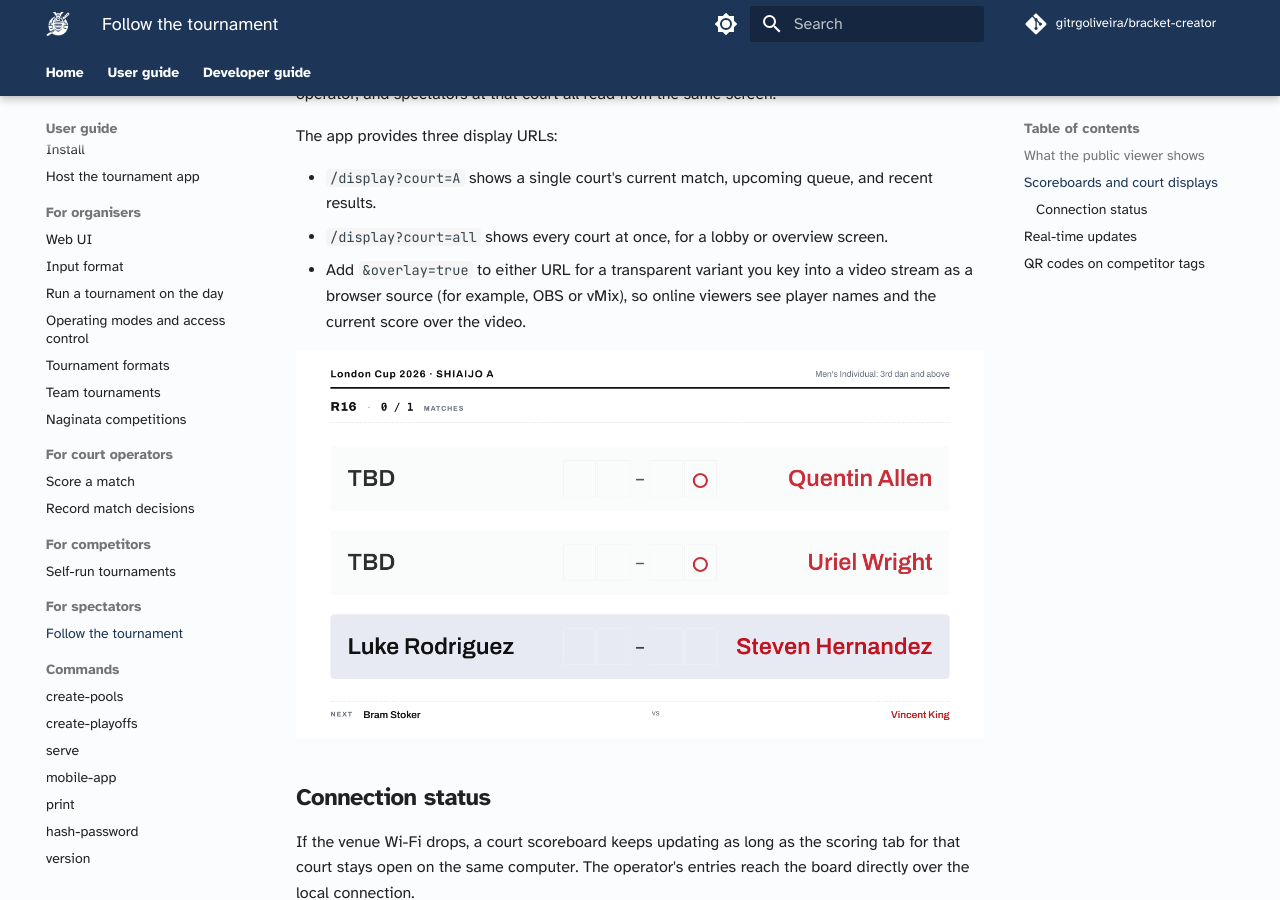
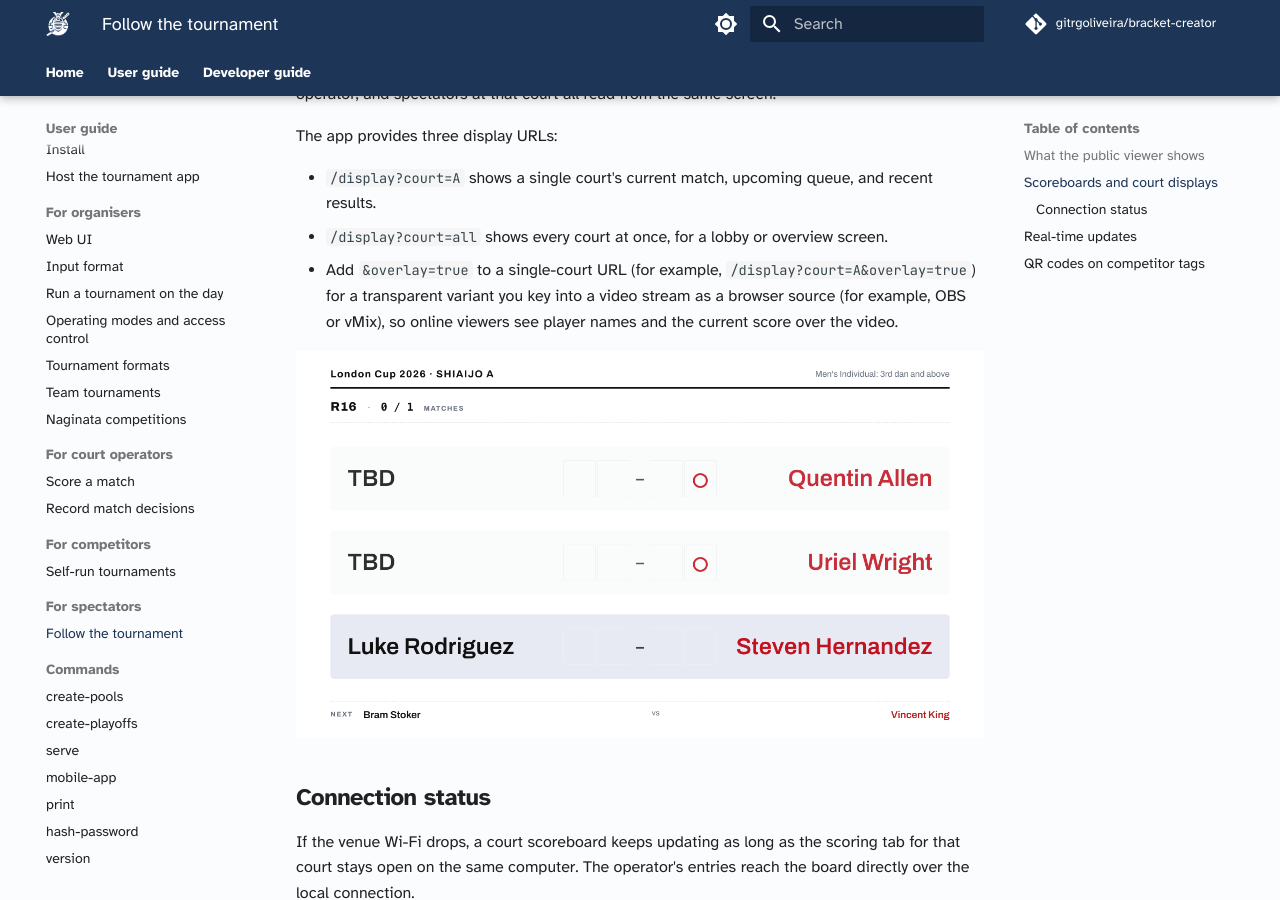
Before and after one commit to gitrgoliveira/bracket-creator, an MkDocs documentation site: the page built from docs/user-guide/spectators/following.md, in a window 1280 px wide and 900 px high, scrolled down 4486 px. Built offline with MkDocs 1.6.1 and Material for MkDocs 9.7.7, drawn with Linux system fonts in a browser that asks for light colours; comment, search, counter and statistics services are not loaded.

Commit message:
docs: hikiwake applies to league/Swiss too; overlay is single-court only (tri-review)
Two accuracy fixes from a tri-review of the docs restructure, each verified against source:

- recording-decisions.md: hikiwake was described as pool-only. The scoring UI
  suppresses the draw toggle only in the knockout (bracket) phase
  (admin_scoring_individual.jsx: isKnockoutPhase = m.phase === "bracket"), and the
  engine counts draws in pool, league, AND Swiss standings (CalculatePoolStandings /
  LeagueStandings / SwissStandings). Now reads "pool, league, and Swiss matches (not
  in the knockout phase)".

- following.md: the streaming overlay was documented as working on "either" the
  single-court or all-courts URL. With ?court=all&overlay=true, display.jsx renders
  StreamingOverlay with court='ALL', and findRunningOnCourt never matches a real
  court label, so the overlay is always blank. Now scoped to a single-court URL with
  an explicit example.

make docs/build (strict) + docs/linkcheck pass (29 pages, 1874 links resolve).

Co-Authored-By: Claude Opus 4.8 <noreply@anthropic.com>

```diff
--- a/docs/user-guide/spectators/following.md
+++ b/docs/user-guide/spectators/following.md
@@ -27,7 +27,7 @@ The app provides three display URLs:
 
 - `/display?court=A` shows a single court's current match, upcoming queue, and recent results.
 - `/display?court=all` shows every court at once, for a lobby or overview screen.
-- Add `&overlay=true` to either URL for a transparent variant you key into a video stream as a browser source (for example, OBS or vMix), so online viewers see player names and the current score over the video.
+- Add `&overlay=true` to a single-court URL (for example, `/display?court=A&overlay=true`) for a transparent variant you key into a video stream as a browser source (for example, OBS or vMix), so online viewers see player names and the current score over the video.
 
 ![Single-court scoreboard for shiai-jo A: the current match with Shiro on the left and Aka in red on the right, and the next match below.](../../screenshots/display-scoreboard.png)
 
```
Also changed, not shown: docs/user-guide/court-operators/recording-decisions.md (+1 -1 lines).
